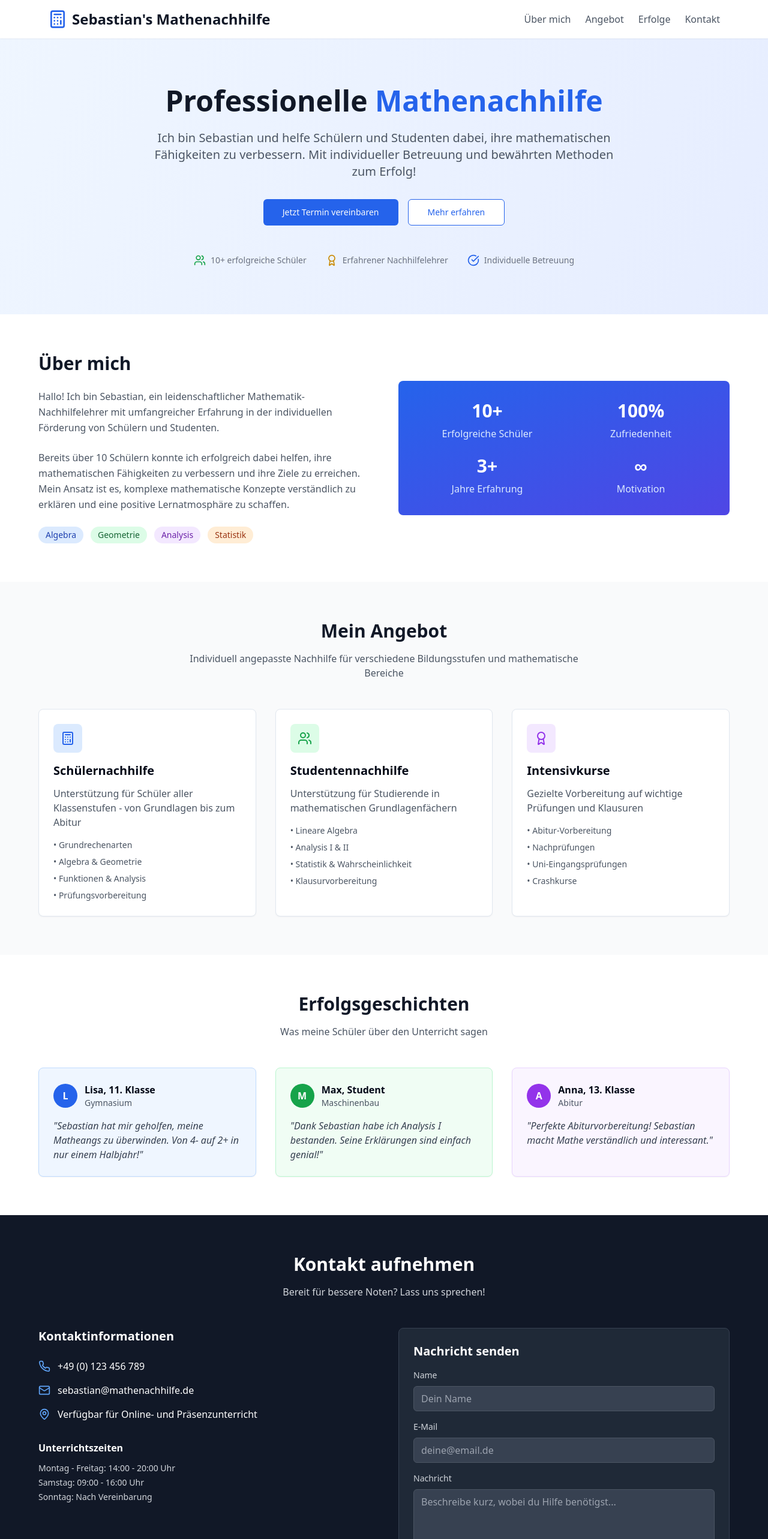
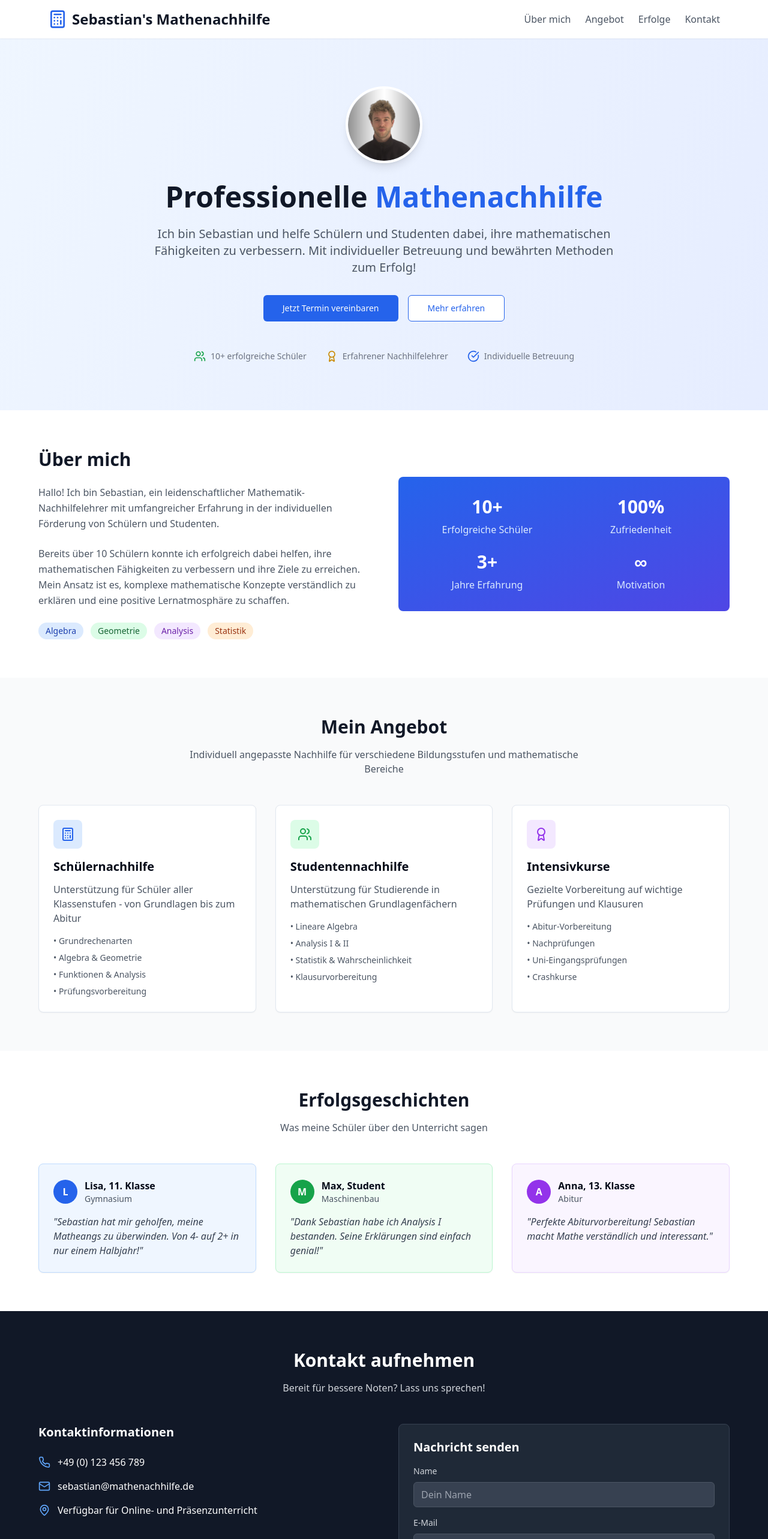
Before and after one commit to HanoXx5/sebastian-mathe-hilfe-eins, a React (Vite) app: page / in a window 1280 px wide. Shown: the top 2566 px of the page at 60% size. Built offline with nearby package versions, Linux system fonts and the light colour scheme.

Commit message:
Add hero image and remove times
- Removed the "Unterrichtszeiten" section from the contact section.
- Added the provided image to the hero section.

```diff
--- a/src/pages/Index.tsx
+++ b/src/pages/Index.tsx
@@ -1,4 +1,3 @@
-
 import { Calculator, Users, Award, Phone, Mail, MapPin, CheckCircle } from "lucide-react";
 import { Button } from "@/components/ui/button";
 import { Card, CardContent } from "@/components/ui/card";
@@ -26,6 +25,13 @@ const Index = () => {
       <section className="py-20 px-4">
         <div className="max-w-6xl mx-auto text-center">
           <div className="mb-8">
+            <div className="flex justify-center mb-8">
+              <img
+                src="/lovable-uploads/d25fb8b4-469e-4c23-9b95-3e2864813d69.png"
+                alt="Sebastian - Mathe Nachhilfelehrer"
+                className="w-32 h-32 rounded-full object-cover shadow-lg border-4 border-white"
+              />
+            </div>
             <h2 className="text-5xl font-bold text-gray-900 mb-6">
               Professionelle <span className="text-blue-600">Mathenachhilfe</span>
             </h2>
@@ -259,14 +265,7 @@ const Index = () => {
                 </div>
               </div>
 
-              <div className="mt-8">
-                <h5 className="font-semibold mb-3">Unterrichtszeiten</h5>
-                <div className="text-gray-300 text-sm space-y-1">
-                  <div>Montag - Freitag: 14:00 - 20:00 Uhr</div>
-                  <div>Samstag: 09:00 - 16:00 Uhr</div>
-                  <div>Sonntag: Nach Vereinbarung</div>
-                </div>
-              </div>
+
             </div>
 
             <div>
```
Also changed, not shown: public/lovable-uploads/d25fb8b4-469e-4c23-9b95-3e2864813d69.png (added).
